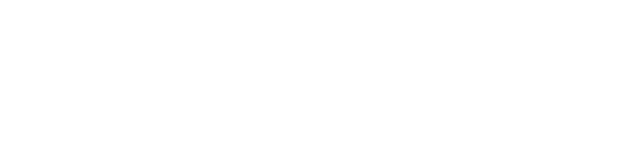
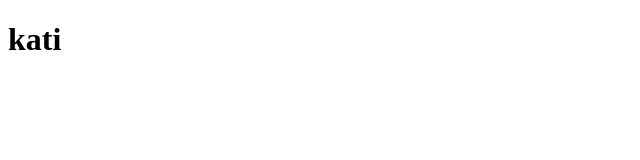
Before and after one commit to evatherm90/JSDAY01, a plain HTML site: page index.html in a window 1280 px wide. Shown: the whole page, without its empty margins (0-640 px from the left). Drawn offline with Linux system fonts and the light colour scheme.

Commit message:
step 2 adding titles

```diff
--- a/index.html
+++ b/index.html
@@ -7,6 +7,6 @@
     <title>Document</title>
 </head>
 <body>
-
+    <h1>kati</h1>
 </body>
 </html>
```
